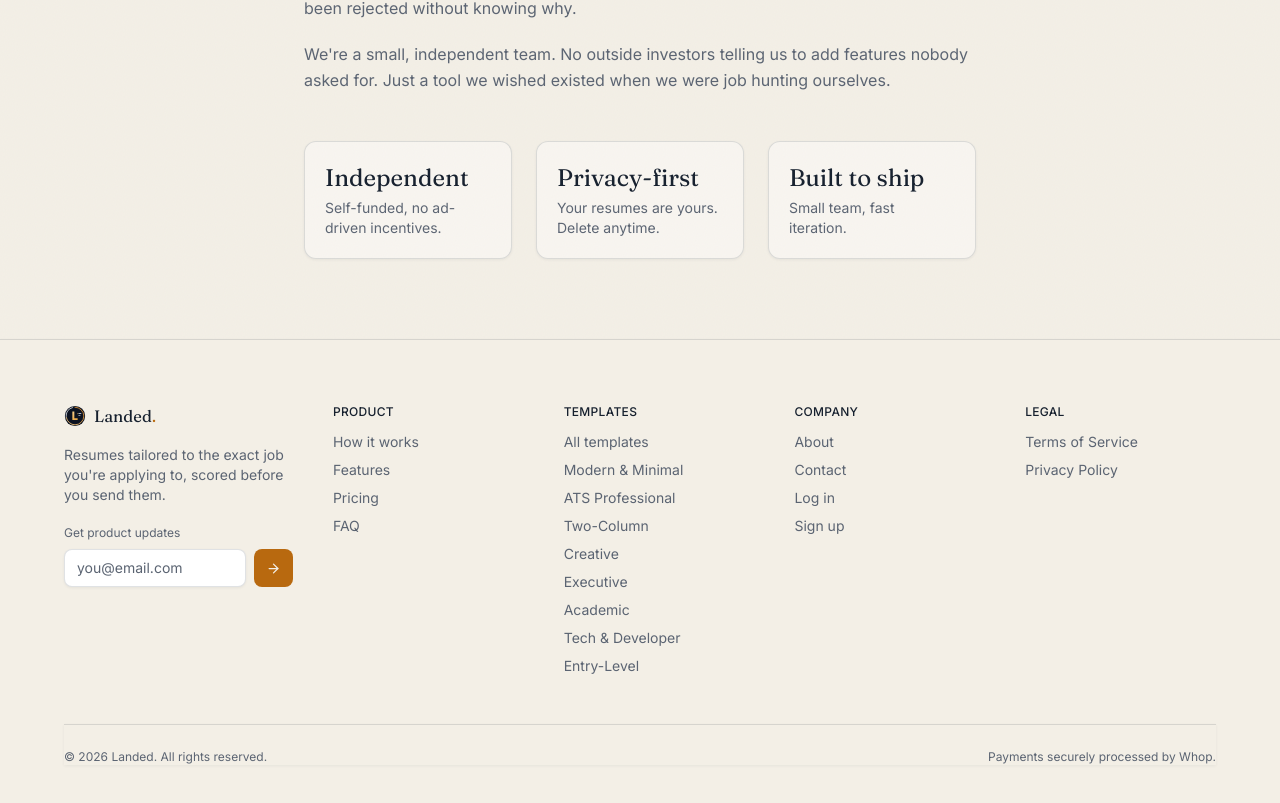
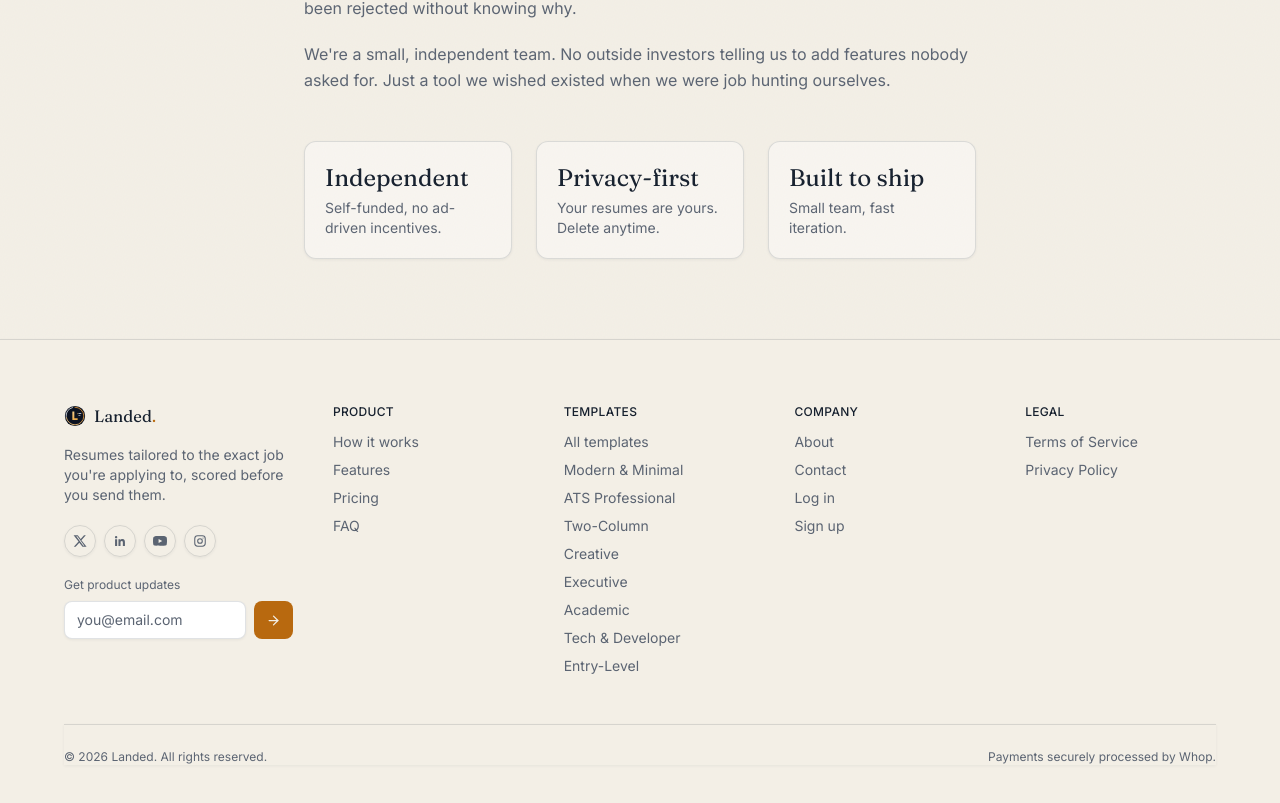
Before and after one commit to Mbilal-1050/landed, a Next.js app: page /about in a window 1280 px wide. Shown: the part 508-1311 px from the top of the page. Built offline with nearby package versions, Linux system fonts and the light colour scheme.

Commit message:
Restore social media links in footer with confirmed real accounts: X, LinkedIn, YouTube (new icon added), and Instagram

```diff
--- a/src/components/BrandIcons.tsx
+++ b/src/components/BrandIcons.tsx
@@ -24,6 +24,14 @@ export function InstagramIcon({ size = 14 }: { size?: number }) {
   );
 }
 
+export function YouTubeIcon({ size = 14 }: { size?: number }) {
+  return (
+    <svg width={size} height={size} viewBox="0 0 24 24" fill="currentColor" aria-hidden="true">
+      <path d="M23.5 6.2a3 3 0 0 0-2.1-2.1C19.5 3.6 12 3.6 12 3.6s-7.5 0-9.4.5A3 3 0 0 0 .5 6.2 31.6 31.6 0 0 0 0 12a31.6 31.6 0 0 0 .5 5.8 3 3 0 0 0 2.1 2.1c1.9.5 9.4.5 9.4.5s7.5 0 9.4-.5a3 3 0 0 0 2.1-2.1A31.6 31.6 0 0 0 24 12a31.6 31.6 0 0 0-.5-5.8zM9.6 15.5V8.5l6.3 3.5-6.3 3.5z" />
+    </svg>
+  );
+}
+
 export function FacebookIcon({ size = 14 }: { size?: number }) {
   return (
     <svg width={size} height={size} viewBox="0 0 24 24" fill="currentColor" aria-hidden="true">
--- a/src/components/Footer.tsx
+++ b/src/components/Footer.tsx
@@ -1,12 +1,15 @@
 import Link from "next/link";
 import { LogoFull } from "./Logo";
+import { XIcon, LinkedInIcon, YouTubeIcon, InstagramIcon } from "./BrandIcons";
 import NewsletterForm from "./NewsletterForm";
 import { CATEGORIES } from "@/lib/resume-templates/registry";
 
-// TODO: fill in once real, confirmed social accounts exist — e.g.
-// import { XIcon, LinkedInIcon, InstagramIcon } from "./BrandIcons";
-// { icon: XIcon, href: "https://x.com/yourhandle", label: "X (Twitter)" }
-const SOCIALS: { icon: (props: { size?: number }) => React.JSX.Element; href: string; label: string }[] = [];
+const SOCIALS: { icon: (props: { size?: number }) => React.JSX.Element; href: string; label: string }[] = [
+  { icon: XIcon, href: "https://x.com/officiallanded", label: "X (Twitter)" },
+  { icon: LinkedInIcon, href: "https://www.linkedin.com/in/muhammad-bilal-623982426", label: "LinkedIn" },
+  { icon: YouTubeIcon, href: "https://youtube.com/@landedofficial.online", label: "YouTube" },
+  { icon: InstagramIcon, href: "https://www.instagram.com/landedofficial.online?igsh=YzFwazF5M2l6Z21p", label: "Instagram" },
+];
 
 export default function Footer() {
   return (
```
